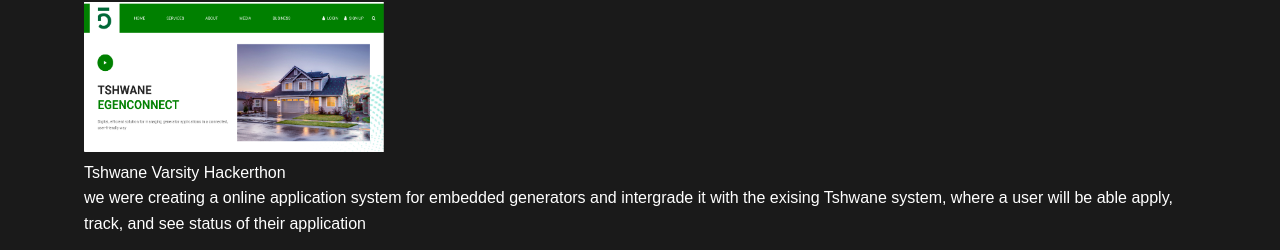
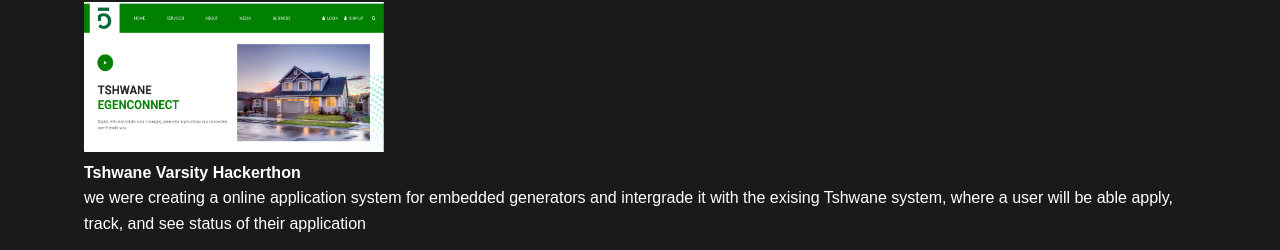
Before and after one commit to PrinceMaphoto/Portfolio, a plain HTML site: page index.html in a window 1280 px wide. Shown: the part 5661-5911 px from the top of the page. Drawn offline with Linux system fonts and the light colour scheme.

Commit message:
Update index.html

```diff
--- a/index.html
+++ b/index.html
@@ -269,7 +269,7 @@
             <div class="projects-grid">
                 <div class="project-card">
                     <img src="project1.png" alt="Project 1" width="300" height="150">
-                    <p>Tshwane Varsity Hackerthon</p>
+                    <p><b>Tshwane Varsity Hackerthon</b></p>
                     <p>we were creating a online application system for embedded generators and intergrade it with the exising Tshwane system, where a user
                         will be able apply, track, and see status of their application</p>
                 </div>
```
